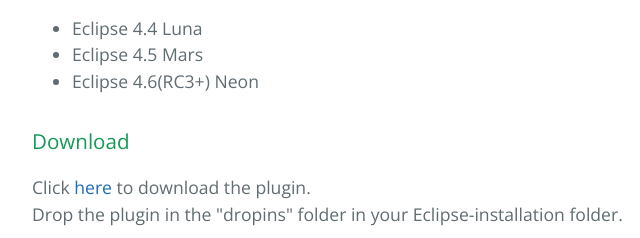
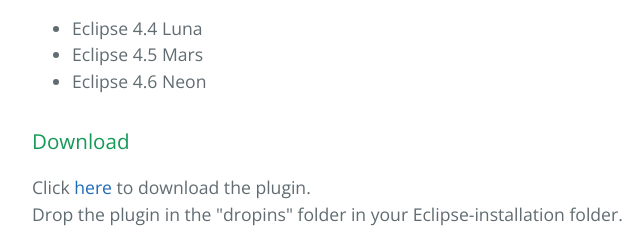
Before and after one commit to JorisAerts/Eclipse-Environment-Variables, a plain HTML site: page index.html in a window 1280 px wide. Shown: the part 1349-1587 px from the top of the page, 192-832 px from the left. Drawn offline with nearby package versions, Linux system fonts and the light colour scheme.

Commit message:
Update index.html

```diff
--- a/index.html
+++ b/index.html
@@ -32,7 +32,7 @@
         <ul>
           <li>Eclipse 4.4 Luna</li>
           <li>Eclipse 4.5 Mars</li>
-          <li>Eclipse 4.6(RC3+) Neon</li>
+          <li>Eclipse 4.6 Neon</li>
         </ul></p>
       <h3>
         <a id="download" class="anchor" href="#download" aria-hidden="true"><span aria-hidden="true" class="octicon octicon-link"></span></a>Download</h3>
```
